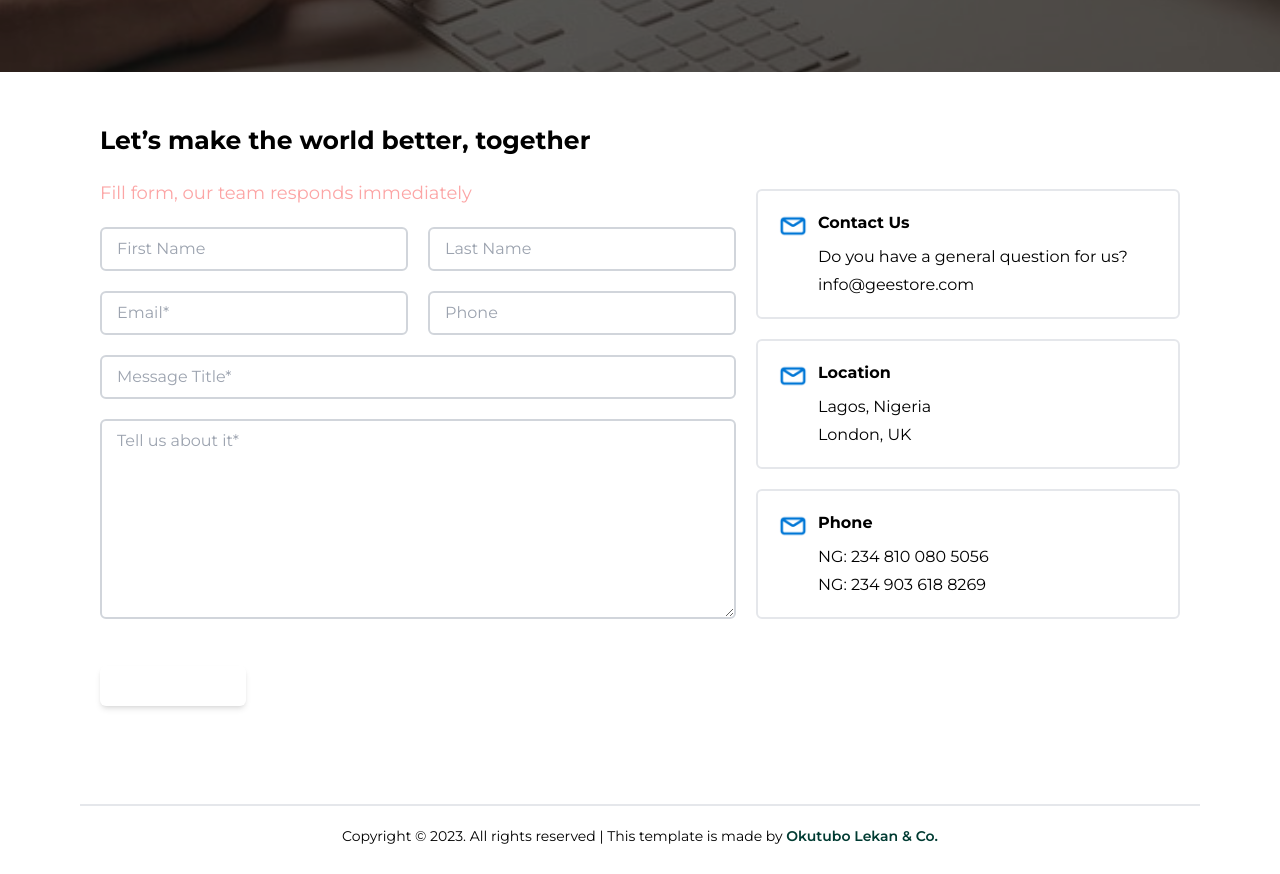
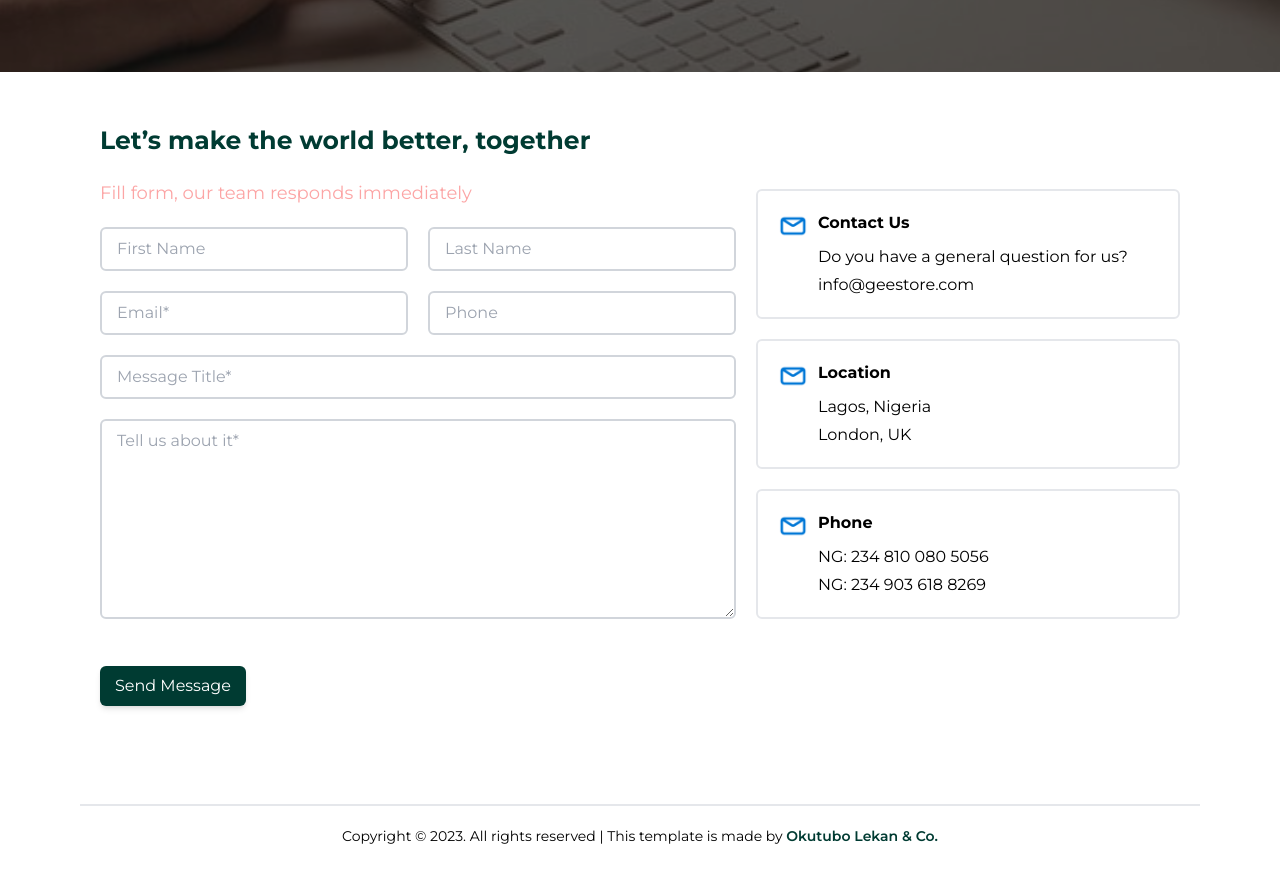
Before and after one commit to olakved/e-commerce, a React (Vite) app: page /contact in a window 1280 px wide. Shown: the part 400-1274 px from the top of the page. Built offline with nearby package versions, Linux system fonts and the light colour scheme.

Commit message:
contact page fix

```diff
--- a/src/pages/contactUs/index.jsx
+++ b/src/pages/contactUs/index.jsx
@@ -18,7 +18,7 @@ function ContactPage() {
       </div>
       <div className="py-[50px] px-[100px] sm:px-[10px] flex justify-center items-center md:flex-col gap-5 md:gap-[30px]">
         <div className="w-[60%] md:w-full">
-          <p className="font-bold text-light-col text-[25px] mb-[20px]">
+          <p className="font-bold text-dark-green text-[25px] mb-[20px]">
             Let’s make the <span className="text-darky-col">world</span> better,
             together
           </p>
@@ -30,39 +30,39 @@ function ContactPage() {
               <input
                 type="text"
                 placeholder="First Name"
-                className="px-[15px] py-[8px] w-full border-gray-300 border-2 rounded-md outline-none focus:border-light-col"
+                className="px-[15px] py-[8px] w-full border-gray-300 border-2 rounded-md outline-none focus:border-dark-green"
               />
               <input
                 type="text"
                 placeholder="Last Name"
-                className="px-[15px] py-[8px] w-full border-gray-300 border-2 rounded-md outline-none focus:border-light-col"
+                className="px-[15px] py-[8px] w-full border-gray-300 border-2 rounded-md outline-none focus:border-dark-green"
               />
             </div>
             <div className="flex sm:flex-col gap-[20px] mb-[20px]">
               <input
                 type="email"
                 placeholder="Email*"
-                className="px-[15px] py-[8px] w-full border-gray-300 border-2 rounded-md outline-none focus:border-light-col"
+                className="px-[15px] py-[8px] w-full border-gray-300 border-2 rounded-md outline-none focus:border-dark-green"
               />
               <input
                 type="text"
                 placeholder="Phone"
-                className="px-[15px] py-[8px] w-full border-gray-300 border-2 rounded-md outline-none focus:border-light-col"
+                className="px-[15px] py-[8px] w-full border-gray-300 border-2 rounded-md outline-none focus:border-dark-green"
               />
             </div>
             <div className="mb-[20px]">
               <input
                 type="text"
                 placeholder="Message Title*"
-                className="px-[15px] py-[8px] w-full border-gray-300 border-2 rounded-md outline-none focus:border-light-col"
+                className="px-[15px] py-[8px] w-full border-gray-300 border-2 rounded-md outline-none focus:border-dark-green"
               />
               <textarea
                 placeholder="Tell us about it*"
                 rows="4"
-                className="mt-[20px] px-[15px]  py-2  h-[200px] w-full  border-gray-300 border-2 rounded-md outline-none focus:border-light-col"
+                className="mt-[20px] px-[15px]  py-2  h-[200px] w-full  border-gray-300 border-2 rounded-md outline-none focus:border-dark-green"
               />
             </div>
-            <button className="mt-[20px] px-[15px]  py-2 bg-light-col text-white rounded-md shadow-md">
+            <button className="mt-[20px] px-[15px]  py-2 bg-dark-green text-white rounded-md shadow-md">
               Send Message
             </button>
           </form>
```
